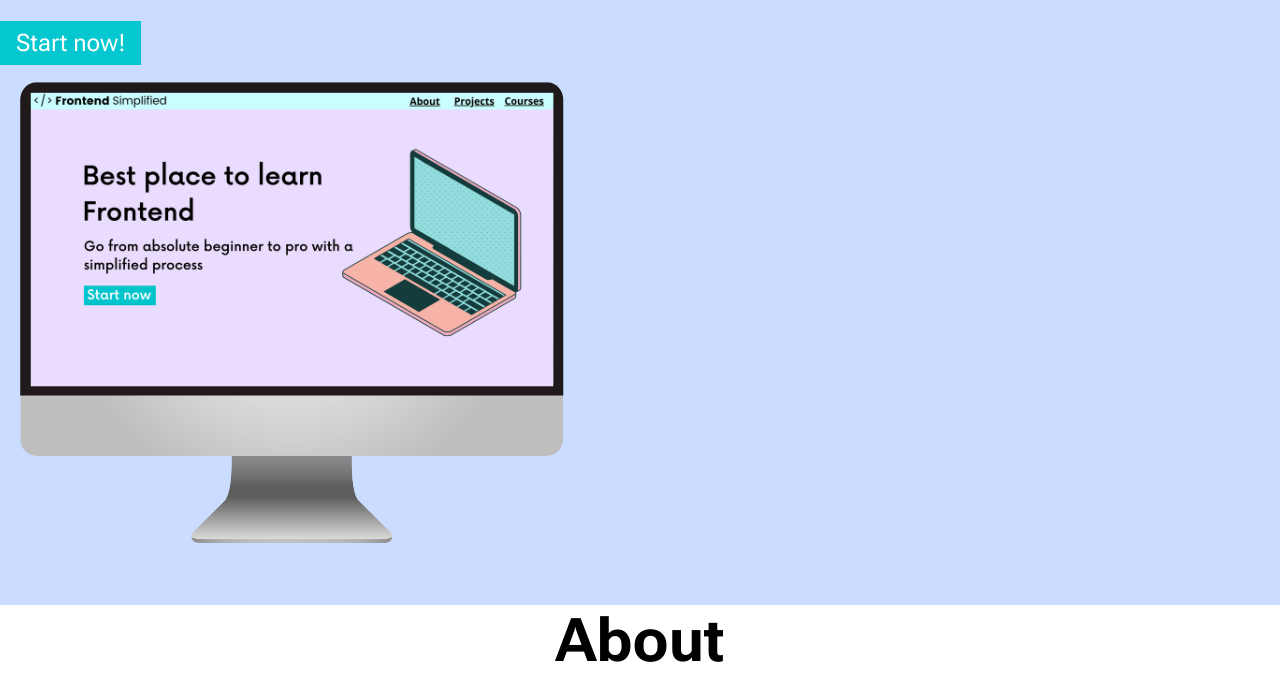
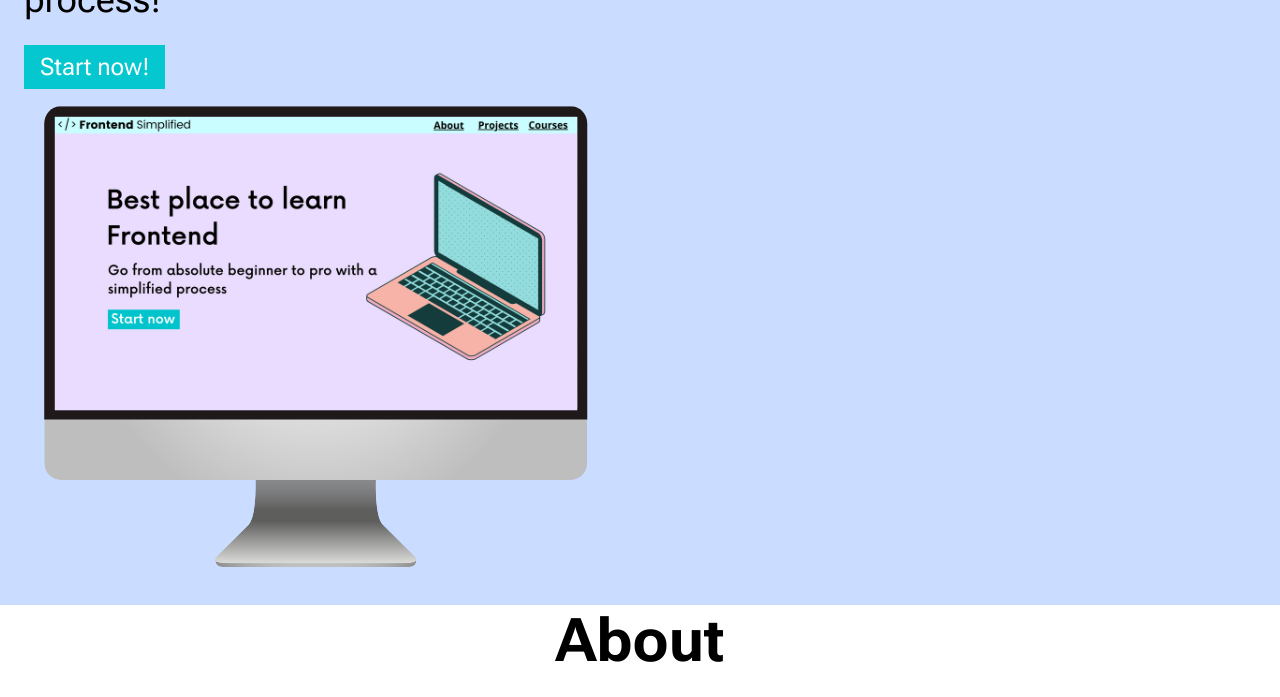
Before and after one commit to ColladoCoding/FES, a plain HTML site: page FES Mini Project/index.html in a window 1280 px wide. Shown: the part 258-955 px from the top of the page. Drawn offline with Linux system fonts and the light colour scheme.

Commit message:
Update style.css

```diff
--- a/FES Mini Project/style.css
+++ b/FES Mini Project/style.css
@@ -21,7 +21,7 @@ nav {
 header {
     background-color: #cadcff;
     height: calc(100vh - 7px);
-    padding: 24pxdf;
+    padding: 24px;
     align-items: center;
     justify-content: center;
 }
```
